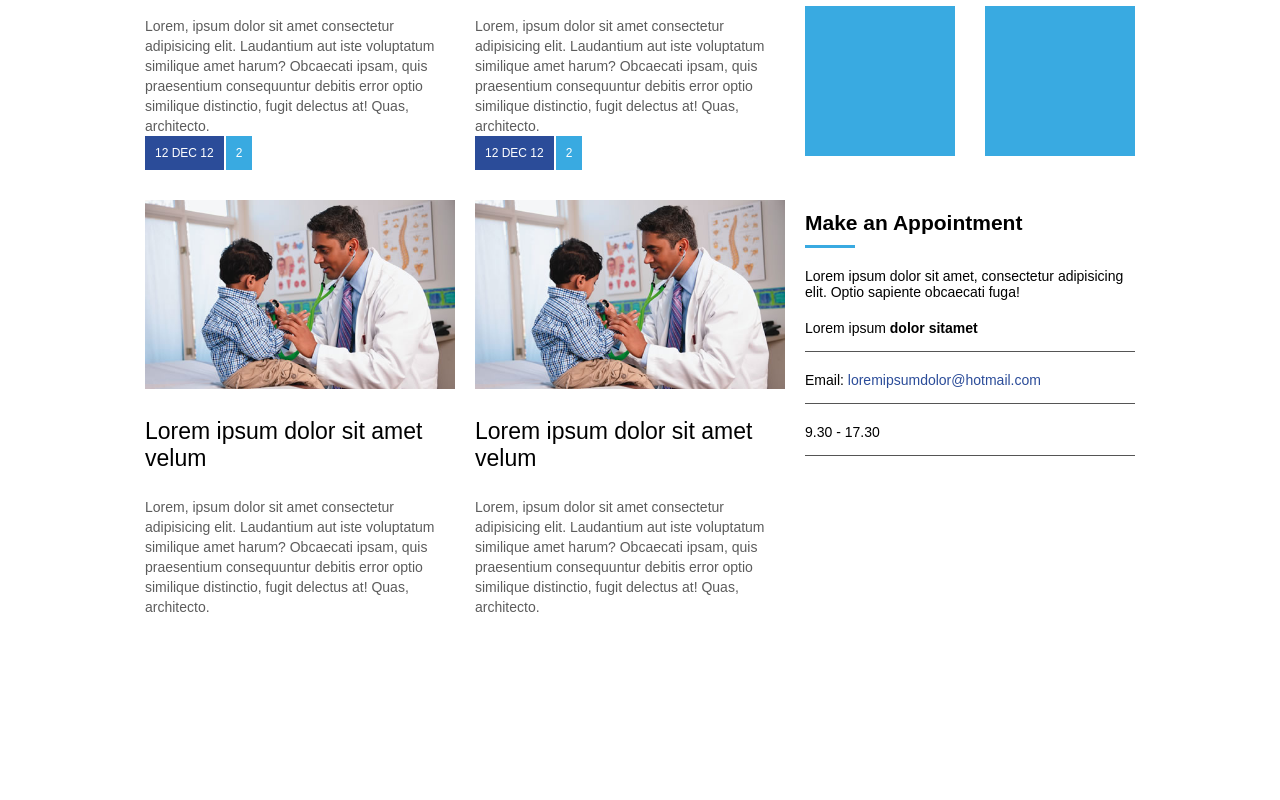
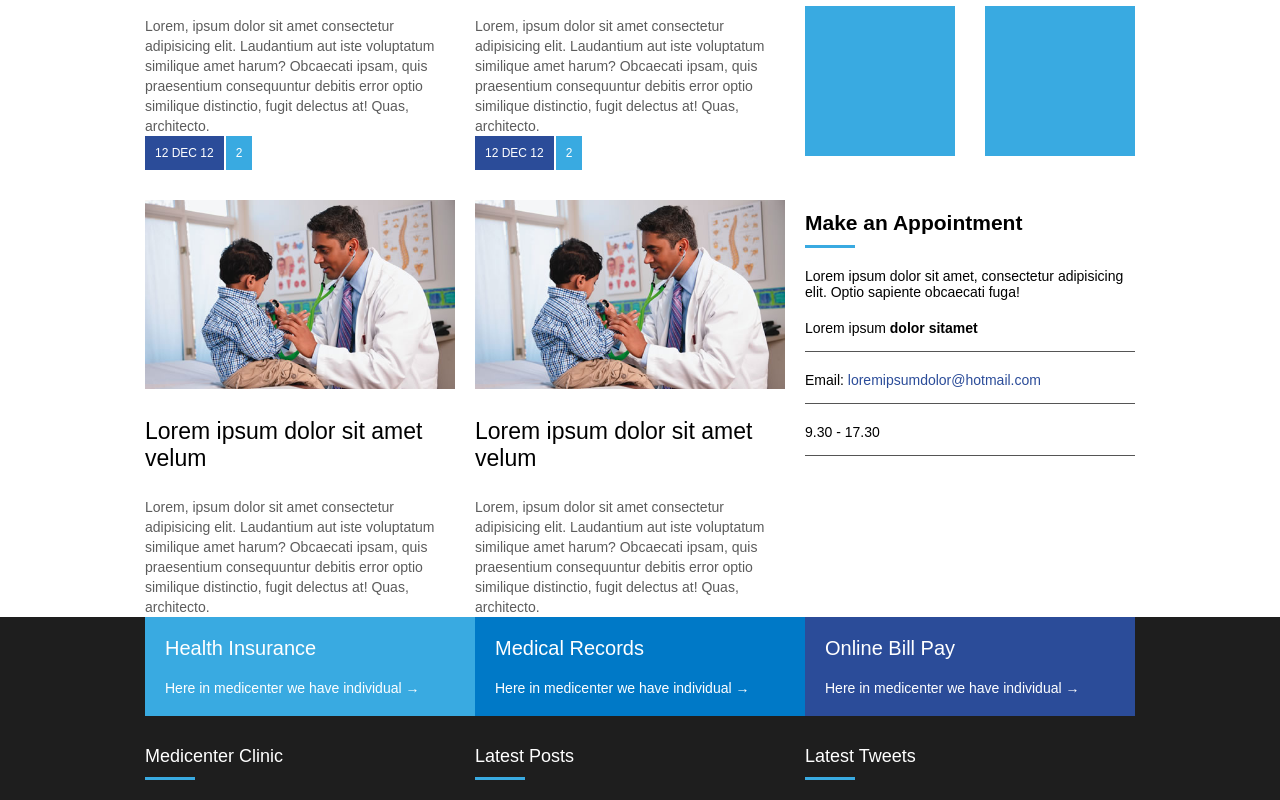
Before and after one commit to GutenbergDev/medcenter, a plain HTML site: page index.html in a window 1280 px wide. Shown: the part 1221-2021 px from the top of the page. Before the commit the page ends 1838 px from the top, so only its background shows below. Drawn offline with Linux system fonts and the light colour scheme.

Commit message:
Estruturando o footer

```diff
--- a/assets/css/style.css
+++ b/assets/css/style.css
@@ -321,3 +321,72 @@ article .news_resume {
     background-color: #555555;
     margin-top: 15px;
 }
+
+/* Footer */
+
+footer {
+    background-color: #1e1e1e;
+    display: flex;
+    justify-content: center;
+}
+
+.footer_menu {
+    display: flex;
+}
+
+.fm1, .fm2, .fm3 {
+    flex: 1;
+    color: #ffffff;
+    padding: 20px;
+}
+
+.fm1 {
+    background-color: #39aae1;
+}
+
+.fm2 {
+    background-color: #0079c7;
+}
+
+.fm3 {
+    background-color: #2b4c99;
+}
+
+.fm1_title {
+    font-size: 20px;
+}
+
+.fm1_link {
+    font-size: 14px;
+    margin-top: 20px;
+}
+
+.fm1_link a {
+    display: inline-block;
+    text-decoration: none;
+    color: #ffffff;
+}
+
+.fm1_link a:hover {
+    text-decoration: underline;
+}
+
+.flexcolumn {
+    flex-direction: column;
+}
+
+.footer_area {
+    display: flex;
+    flex-direction: row;
+}
+
+.footer_areaitem {
+    flex: 1;
+    color: #ffffff;
+}
+
+.footer_areaitem .widget_title_text {
+    color: #ffffff;
+    font-size: 18px;
+    font-weight: normal;
+}
--- a/index.html
+++ b/index.html
@@ -226,5 +226,51 @@
             </aside>
         </div>
     </section>
+
+    <footer>
+        <div class="container flexcolumn">
+            <div class="footer_menu">
+                <div class="fm1">
+                    <div class="fm1_title">Health Insurance</div>
+                    <div class="fm1_link"><a href="#">Here in medicenter we have individual &rarr;</a></div>
+                </div>
+                <div class="fm2">
+                    <div class="fm1_title">Medical Records</div>
+                    <div class="fm1_link"><a href="#">Here in medicenter we have individual &rarr;</a></div>
+                </div>
+                <div class="fm3">
+                    <div class="fm1_title">Online Bill Pay</div>
+                    <div class="fm1_link"><a href="#">Here in medicenter we have individual &rarr;</a></div>
+                </div>
+            </div>
+
+            <div class="footer_area">
+                <div class="footer_areaitem">
+                    <div class="widget">
+                        <div class="widget_title">
+                            <div class="widget_title_text">Medicenter Clinic</div>
+                            <div class="widget_title_bar"></div>
+                        </div>
+                    </div>
+                </div>
+                <div class="footer_areaitem">
+                    <div class="widget">
+                        <div class="widget_title">
+                            <div class="widget_title_text">Latest Posts</div>
+                            <div class="widget_title_bar"></div>
+                        </div>
+                    </div>
+                </div>
+                <div class="footer_areaitem">
+                    <div class="widget">
+                        <div class="widget_title">
+                            <div class="widget_title_text">Latest Tweets</div>
+                            <div class="widget_title_bar"></div>
+                        </div>
+                    </div>
+                </div>
+            </div>
+        </div>
+    </footer>
 </body>
 </html>
```
